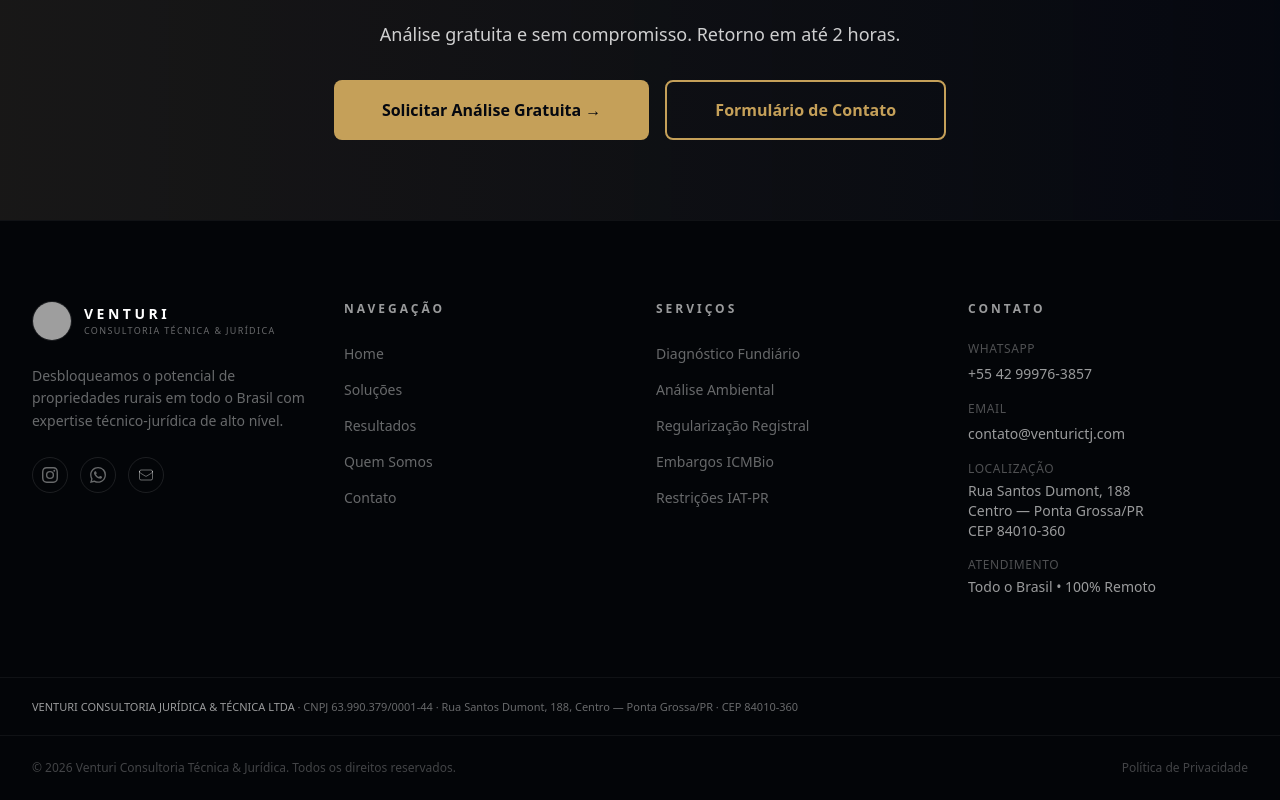
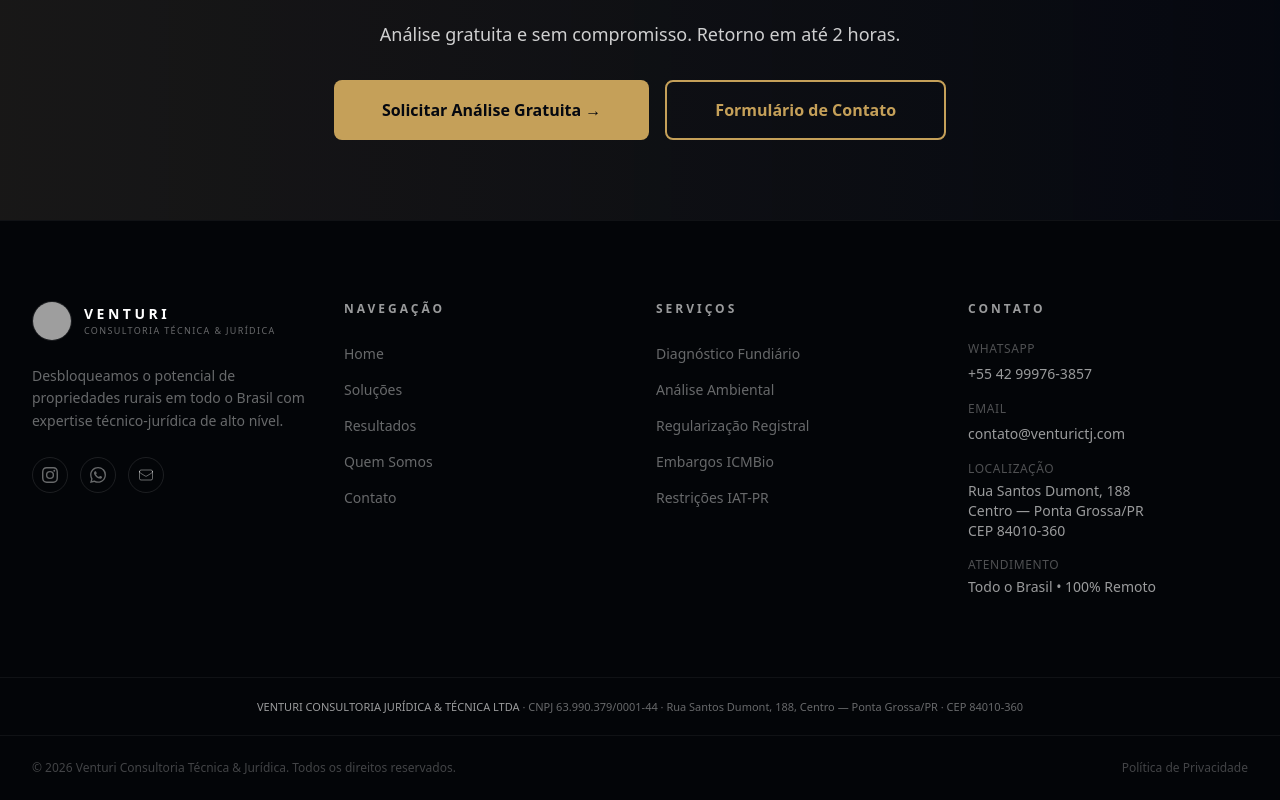
Before and after one commit to ciroramonvaz-stack/site-venturictj, a Next.js app: page / in a window 1280 px wide. Shown: the part 3065-3865 px from the top of the page. Built offline with nearby package versions, Linux system fonts and the light colour scheme; grey boxes are pictures that could not be loaded; a web font is replaced by a local one.

Commit message:
Add files via upload

```diff
--- a/src/components/Footer.tsx
+++ b/src/components/Footer.tsx
@@ -158,7 +158,7 @@ export function Footer() {
       {/* Legal Info Bar */}
       <div className="border-t border-white/5">
         <div className="section-wrap py-5">
-          <p className="text-[11px] text-white/40 leading-relaxed text-center sm:text-left">
+          <p className="text-[11px] text-white/40 leading-relaxed text-center">
             <span className="text-white/60 font-medium">{company.fullName}</span>
             <span className="hidden sm:inline"> · </span>
             <br className="sm:hidden" />
```
